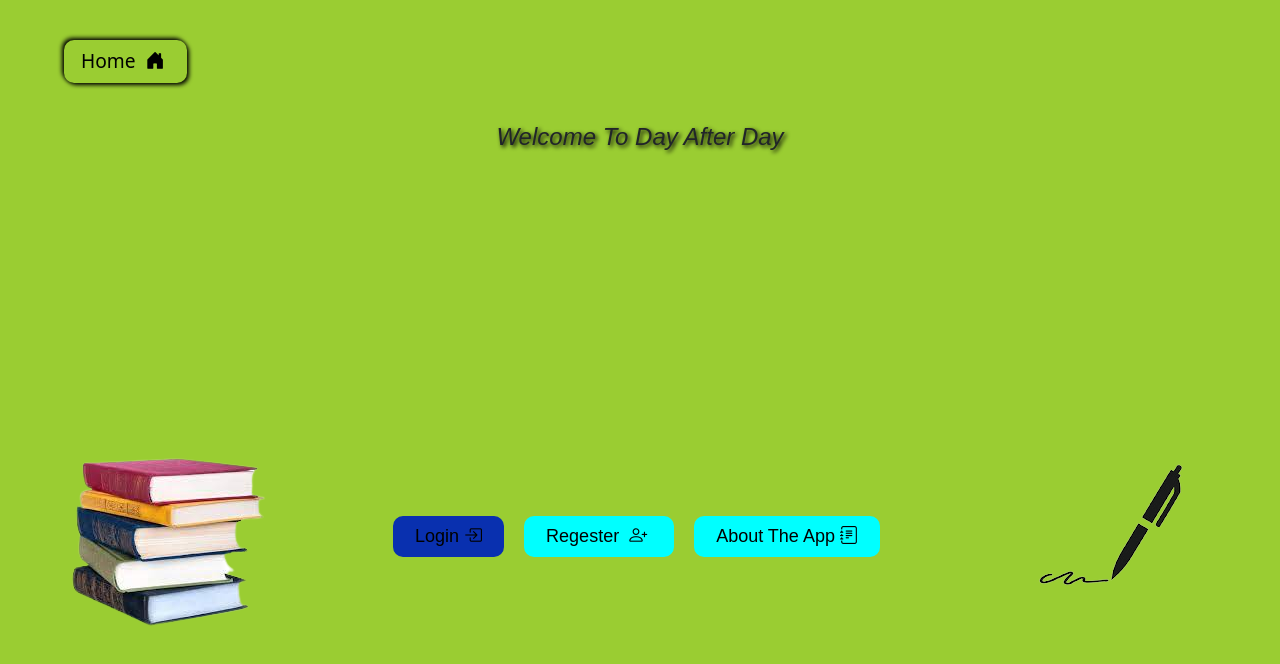
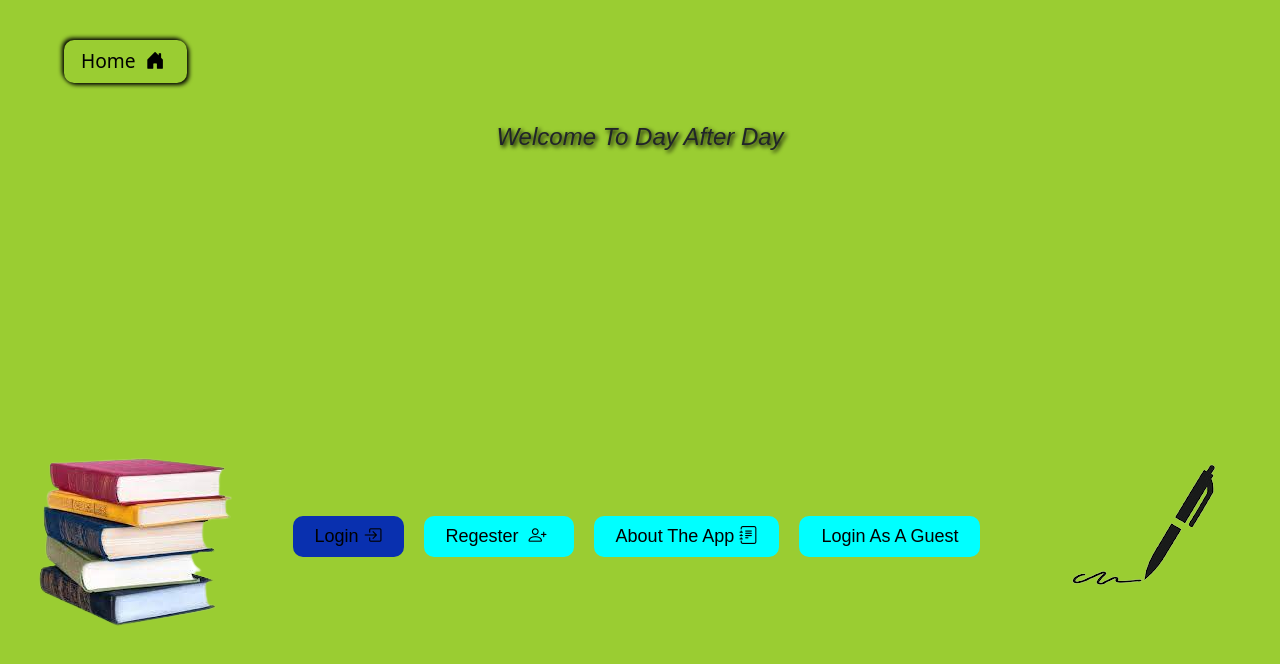
Before and after one commit to abderehmen02/Day-After-Day, a React (Create React App) app in the folder Front End/: page / in a window 1280 px wide. Shown: the top 664 px of the page. Built offline with nearby package versions, Linux system fonts and the light colour scheme.

Commit message:
first app complete

```diff
--- a/Front End/src/features/home/conmponents.tsx
+++ b/Front End/src/features/home/conmponents.tsx
@@ -1,42 +1,41 @@
 import React from 'react'
+import { bindActionCreators } from 'redux'
 import './index.css'
-// import {motion} from 'framer-motion'
-// import TypeWriterEffect from 'react-typewriter-effect';
-import { Link } from 'react-router-dom'
-// initial={{rotateZ : 0}} animate={{rotateZ : [6 , -6 , 5 , -5 , 2 , -2 , 0]}} transition={{duration : 0.5 ,  }}
+import { Link, useNavigate } from 'react-router-dom'
+import {login as loginAction} from '../../features/login'
+import * as actionCreators from '../../state/actionCreators'
+import { useDispatch } from 'react-redux'
+import { Navigate } from 'react-router-dom'
+
+
 export const  Header = (): JSX.Element =>{
     const titleInfoText = "Where you can increase your productivity and acheive your goals faster"
   return (
   <div className="header">
     <div className='homeTitle'  > Welcome To Day After Day <div className='logoHome' ></div> </div>
-{/* <TypeWriterEffect
-        textStyle={{
-          fontFamily: 'Red Hat Display',
-          color: '#3F3D56',
-          fontWeight: 500,
-          fontSize: '1.5em',
-        }}
-        startDelay={2000}
-        cursorColor="#3F3D56"
-        multiText={[
-          'Hey there, This is a type writer animation package',
-          'it consist of two types...',
-          'Single text display and multi text display',
-          'Fonts can be customized.',
-          'The type speed can be customized as well',
-        ]}
-        multiTextDelay={1000}
-        typeSpeed={30}
-      />  */}  </div>
+  </div>
 
   )
 }
 
+
+
 // initial={{x : -50 ,y : 50}} animate={{x : 0 , y: 0}} transition={{duration : 0.5}}
 export const Buttons = () : JSX.Element =>{
+   const dispatch = useDispatch()
+   const navigate = useNavigate()
+   const {login , emitAction } = bindActionCreators(actionCreators , dispatch)
+
+    const loginGuest = ()=>{
+      console.log(process.env.REACT_APP_GUEST_USERNAME)
+      console.log(process.env.REACT_APP_GUEST_PASSWORD)
+      console.log("data")
+     loginAction({ email  : process.env.REACT_APP_GUEST_USERNAME , password :  process.env.REACT_APP_GUEST_PASSWORD } , login , emitAction , navigate )
+    }
     return           <div className="homeButtons"  >
     <button className='homeBtn loginBtn'    ><Link  className='link'  to='/login'  > login <i className="bi bi-box-arrow-in-right"></i> </Link> <br/></button>
     <button className='homeBtn regesterBtn' ><Link  className='link'  to='/regester' > regester <i className="bi bi-person-plus icon"></i></Link></button>
     <button className='homeBtn aboutHomeBtn' ><Link className='link' to="/about" > about the app <i className="bi bi-journal-text"></i> </Link> </button>
+    <button className='homeBtn loginGuestBtn' onClick={loginGuest} > login as a guest </button>
     </div>
 }
--- a/Front End/src/features/home/index.css
+++ b/Front End/src/features/home/index.css
@@ -10,7 +10,10 @@
 .header{
    padding: 10px;
 }
-
+.loginGuestBtn{
+        background-color: aqua;
+            border: 2px solid aqua;
+}
 
 .homeTitle{
     font-family: Arial, Helvetica, sans-serif;
--- a/Front End/src/features/productivity/index.css
+++ b/Front End/src/features/productivity/index.css
@@ -98,7 +98,7 @@ border: 2px solid transparent;
     justify-content: space-around;
 }
 
-@media screen and (max-width : 500px) {
+@media screen and (max-width : 1100px) {
     .createProductivity{
         margin: 15px;
         flex-direction: column;
@@ -111,4 +111,7 @@ border: 2px solid transparent;
     .footerProductivity{
         flex-direction: column;
     }
+    .createProductivity{
+        width: 95vw;
+    }
 }
--- a/Front End/src/pages/home.tsx
+++ b/Front End/src/pages/home.tsx
@@ -4,6 +4,9 @@ import '../features/home/index.css'
 import { Buttons, Header } from '../features/home/conmponents'
 import homeImgOne from '../assets/images/goal6.png'
 import homeImgTwo from  '../assets/images/goal11.png'
+import * as actionCreators from '../state/actionCreators'
+import { useDispatch } from 'react-redux'
+import { bindActionCreators } from 'redux'
 
 export const Home: React.FC =  ()=> {
 
```
Also changed, not shown: 2 other files (tests, documents, lock files or other folders).
